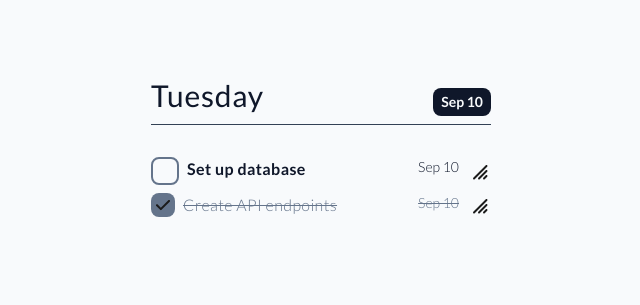
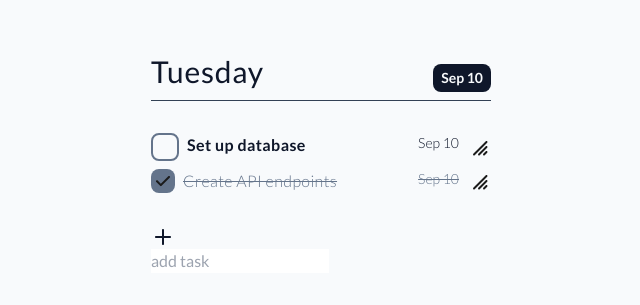
Before and after one commit to DagnaSchmidt/backend-task-manager-assignment, a Next.js app: page / in a window 1280 px wide. Shown: the part 237-542 px from the top of the page, without its empty margins (319-959 px from the left). Built offline with nearby package versions, Linux system fonts and the light colour scheme.

Commit message:
feat(input): input component created

```diff
--- a/src/app/page.tsx
+++ b/src/app/page.tsx
@@ -1,6 +1,7 @@
 'use client'
 import Header from "@/components/header/Header";
 import List from "@/components/list/List";
+import Input from "@/components/input/Input";
 import { useSelector } from "react-redux";
 
 
@@ -14,6 +15,10 @@ export default function Home() {
     >
       <Header />
       <List list={tasks} />
+      <Input
+        category="task"
+        id='task name'
+      />
       {/* all components */}
     </div>
   );
--- a/src/components/input/Input.tsx
+++ b/src/components/input/Input.tsx
@@ -1,9 +1,40 @@
-import React from 'react';
+import React, { forwardRef } from 'react';
+import Icon from '../icon/Icon';
 
-const Input = () => {
+interface IInputProps {
+    category: 'task' | 'description' | 'date'
+    type?: React.HTMLInputTypeAttribute;
+    id: string;
+    disabled?: boolean
+};
+
+const Input = forwardRef<HTMLInputElement, IInputProps>(({
+    category,
+    type,
+    id,
+    disabled,
+    ...rest
+}, ref) => {
+
+    const placeholder = category === 'task' ? 'add task' : category === 'date' ? 'due date' : 'add description';
+
     return (
-        <div>Input</div>
-    )
+        <div>
+
+            {category !== 'description' &&
+                <Icon type={category === 'task' ? 'plus' : 'time'} />
+            }
+
+            <input
+                ref={ref}
+                id={id}
+                type={type}
+                disabled={disabled}
+                placeholder={placeholder}
+            />
+        </div>
+    );
 }
+);
 
 export default Input;
```
